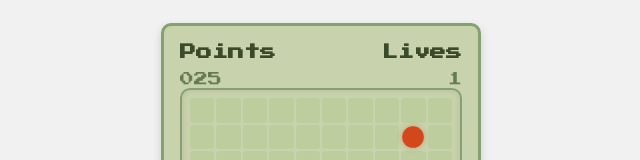
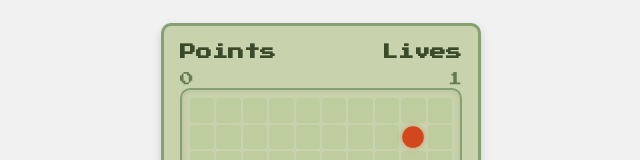
Before and after one commit to JoseRicardoPE/app-snake-game, an Angular app: page / in a window 1280 px wide. Shown: the part 126-286 px from the top of the page, without its empty margins (319-959 px from the left). Built offline with nearby package versions, Linux system fonts and the light colour scheme.

Commit message:
feat(game): implement score-increase logic

```diff
--- a/src/app/app.component.html
+++ b/src/app/app.component.html
@@ -1,12 +1,14 @@
 <div class="game-container">
     <app-score
         [lives]="lives"
+        [score]="score"
     ></app-score>
     <app-board
         #boardRef
         [externalDirection]="externalDirection"
         [isPaused]="isPaused"
         (livesChange)="updateLives($event)"
+        (scoreChange)="updateScore($event)"
     ></app-board>
     <app-controls
         (direction)="externalDirection = $event"
--- a/src/app/app.component.ts
+++ b/src/app/app.component.ts
@@ -11,10 +11,11 @@ import { ControlsComponent } from "./components/controls/controls.component";
 })
 export class AppComponent {
 
+  @Input() externalDirection: string | null = null;
+  @Input() pauseSignal: boolean = false;
   isPaused = false;
   lives: number = 3;
-  @Input() externalDirection: string | null = null;
-  @Input() pauseSignal: boolean = false;
+  score: number = 0;
 
   togglePauseUI() {
     this.isPaused = !this.isPaused;
@@ -25,4 +26,8 @@ export class AppComponent {
     this.lives = newLives;
   }
 
+  updateScore(newScore: number) {
+    this.score = newScore;
+  }
+
 }
--- a/src/app/components/board/board.component.ts
+++ b/src/app/components/board/board.component.ts
@@ -18,10 +18,12 @@ export class BoardComponent implements OnInit {
   food = 0;
   gameInterval: any;
   lives: number = 3;
+  score: number = 0;
 
   @Input() isPaused: boolean = false;
   @Input() externalDirection: string | null = null;
   @Output() livesChange = new EventEmitter<number>();
+  @Output() scoreChange = new EventEmitter<number>();
 
   ngOnInit(): void {
     this.initBoard();
@@ -107,6 +109,11 @@ export class BoardComponent implements OnInit {
         break;
     }
 
+    // Increment score for each successful move
+    if (newHeadIndex === this.food) {
+      this.score++;
+      this.scoreChange.emit(this.score);
+    }
     // Check collisions with walls
     if (newHeadIndex < 0 || newHeadIndex >= totalCells) {
       return this.gameOver();
@@ -136,6 +143,8 @@ export class BoardComponent implements OnInit {
   resetGame() {
     this.lives = 3;
     this.livesChange.emit(this.lives);
+    this.score = 0;
+    this.scoreChange.emit(this.score);
     clearInterval(this.gameInterval);
     this.gameInterval = null;
     this.direction = Direction.Right;
@@ -155,7 +164,7 @@ export class BoardComponent implements OnInit {
 
   // Handle game over scenario and life management
   gameOver() {
-    if (this.lives <= 0) {
+    if (this.lives <= 1) {
       alert("GAME OVER 🐍💥");
       this.resetGame();
     } else {
--- a/src/app/components/score/score.component.html
+++ b/src/app/components/score/score.component.html
@@ -1,7 +1,7 @@
 <div class="score-panel">
     <div class="score-item">
         <span class="label label--points">Points</span>
-        <span class="value value--points">025</span>
+        <span class="value value--points">{{score}}</span>
     </div>
     <div class="score-item">
         <span class="label label--lives">Lives</span>
--- a/src/app/components/score/score.component.ts
+++ b/src/app/components/score/score.component.ts
@@ -8,4 +8,5 @@ import { Component, Input } from '@angular/core';
 })
 export class ScoreComponent {
   @Input() lives: number = 3;
+  @Input() score: number = 0;
 }
```
